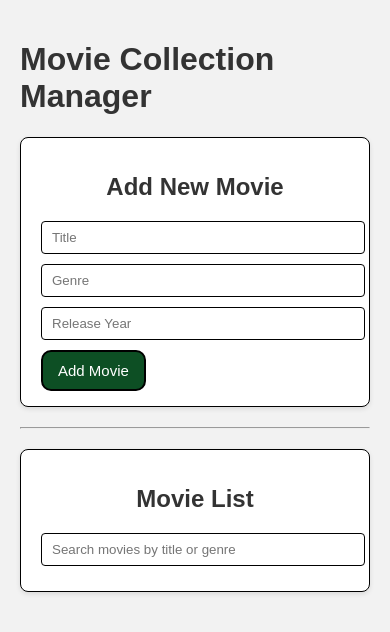
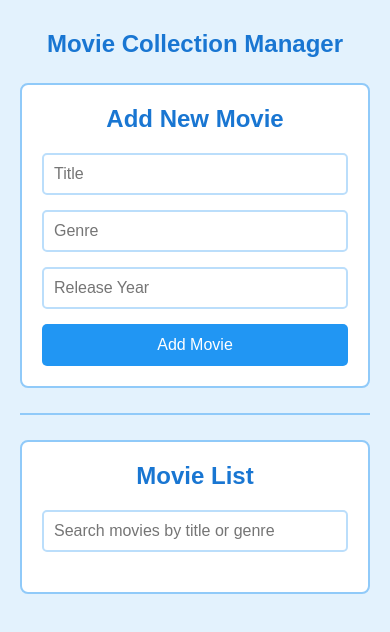
Before and after one commit to AditriPrajapati1/Workshop3, a plain HTML site: page index.html in a window 390 px wide. Drawn offline with Linux system fonts and the light colour scheme; no server answers.

Commit message:
CSS changed

```diff
--- a/movies.json
+++ b/movies.json
@@ -2,9 +2,9 @@
   "movies": [
     {
       "id": "667a",
-      "title": "Hii",
-      "genre": "comedy",
-      "year": 1998
+      "title": "Titanic",
+      "year": 1998,
+      "genre": "Tradegy"
     },
     {
       "id": "0a61",
--- a/style.css
+++ b/style.css
@@ -1,84 +1,197 @@
-/* General Styles */
+* {
+  margin: 0;
+  padding: 0;
+  box-sizing: border-box;
+}
+
 body {
   font-family: Arial, sans-serif;
-    background-color: #f2f2f2;
-    margin: 0;
-    padding: 20px;
-}
-
-h1, h2, h3 {
+  background-color: #e3f2fd;
+  padding: 30px 20px;
   color: #333;
 }
 
+h1 {
+  color: #1976d2;
+  text-align: center;
+  font-size: 2rem;
+  margin-bottom: 25px;
+}
+
+h2 {
+  color: #1976d2;
+  margin-bottom: 20px;
+  font-size: 1.5rem;
+}
+
 hr {
-    margin: 20px 0;
+  border: none;
+  height: 2px;
+  background-color: #90caf9;
+  margin: 25px 0;
 }
 
 /* Form Styles */
 form {
-    background-color: #fff;
-    padding: 15px 20px;
+  background-color: white;
+  padding: 25px;
   border-radius: 8px;
-    border:1px solid black;
-    box-shadow: 0 2px 5px rgba(0,0,0,0.1);
-    max-width: 100%;
+  border: 2px solid #90caf9;
+  max-width: 600px;
+  margin: 0 auto 25px;
+}
+
+form h2 {
+  text-align: center;
   margin-bottom: 20px;
+  color: #1976d2;
 }
 
 form input {
-    display: block;
-    width: 98%;
-    padding: 8px 10px;
-    margin-bottom: 10px;
-    margin-right:10px;
-    padding-right:10px;
-    border: 1px solid black;
-    border-radius: 4px;
+  width: 100%;
+  padding: 10px;
+  margin-bottom: 15px;
+  border: 2px solid #bbdefb;
+  border-radius: 5px;
+  font-size: 1rem;
+}
+
+form input:focus {
+  outline: none;
+  border-color: #1976d2;
 }
 
 form button {
-    padding: 10px 15px;
-    background-color: #0d4f24;
-    border:2px solid;
-    border-radius:10px;
-    border-color: black;
+  width: 100%;
+  padding: 12px;
+  background-color: #2196f3;
+  color: white;
+  border: none;
+  border-radius: 5px;
+  font-size: 1rem;
   cursor: pointer;
-    color:white;
-    font-size: 15px;
-
-}
-
-form h2{
-    text-align:center ;
 }
 
 form button:hover {
-    background-color: #2f9654;
+  background-color: #1976d2;
 }
 
-#movie-section{
-    background-color: #fff;
-    padding: 15px 20px;
+/* Movie Section */
+#movie-section {
+  background-color: white;
+  padding: 25px;
   border-radius: 8px;
-    border:1px solid black;
-    box-shadow: 0 2px 5px rgba(0,0,0,0.1);
-    max-width: 100%;
-    margin-bottom: 20px;
-
+  border: 2px solid #90caf9;
+  max-width: 900px;
+  margin: 0 auto;
 }
 
-#movie-section h2{
+#movie-section h2 {
   text-align: center;
+  margin-bottom: 20px;
+  color: #1976d2;
 }
 
-#search-input{
-    display: block;
-    width: 98%;
-    padding: 8px 10px;
-    margin-bottom: 10px;
-    margin-right:10px;
-    padding-right:10px;
-    border: 1px solid black;
-    border-radius: 4px;
+#search-input {
+  width: 100%;
+  padding: 10px;
+  margin-bottom: 20px;
+  border: 2px solid #bbdefb;
+  border-radius: 5px;
+  font-size: 1rem;
+}
 
+#search-input:focus {
+  outline: none;
+  border-color: #1976d2;
 }
+
+/* Movie List */
+#movie-list {
+  display: grid;
+  gap: 15px;
+}
+
+.movie-item {
+  background-color: #f5f5f5;
+  padding: 18px;
+  border-radius: 5px;
+  border-left: 4px solid #2196f3;
+  display: flex;
+  justify-content: space-between;
+  align-items: center;
+}
+
+.movie-item:hover {
+  background-color: #e3f2fd;
+}
+
+.movie-item p {
+  flex: 1;
+  margin: 0;
+  font-size: 1rem;
+}
+
+.movie-item p strong {
+  color: #1976d2;
+  font-size: 1.1rem;
+}
+
+.movie-item .edit-btn,
+.movie-item .delete-btn {
+  padding: 8px 15px;
+  margin-left: 10px;
+  border: none;
+  border-radius: 5px;
+  font-size: 0.9rem;
+  cursor: pointer;
+}
+
+.movie-item .edit-btn {
+  background-color: #4caf50;
+  color: white;
+}
+
+.movie-item .edit-btn:hover {
+  background-color: #45a049;
+}
+
+.movie-item .delete-btn {
+  background-color: #f44336;
+  color: white;
+}
+
+.movie-item .delete-btn:hover {
+  background-color: #da190b;
+}
+
+#movie-list > p {
+  text-align: center;
+  padding: 40px;
+  color: #666;
+  font-size: 1rem;
+}
+
+/* Responsive */
+@media (max-width: 768px) {
+  h1 {
+    font-size: 1.5rem;
+  }
+
+  form,
+  #movie-section {
+    padding: 20px;
+  }
+
+  .movie-item {
+    flex-direction: column;
+    align-items: flex-start;
+  }
+
+  .movie-item .edit-btn,
+  .movie-item .delete-btn {
+    width: 100%;
+    margin-left: 0;
+    margin-top: 10px;
+  }
+}
```
Lines whose indentation alone changed are shown as unchanged.
